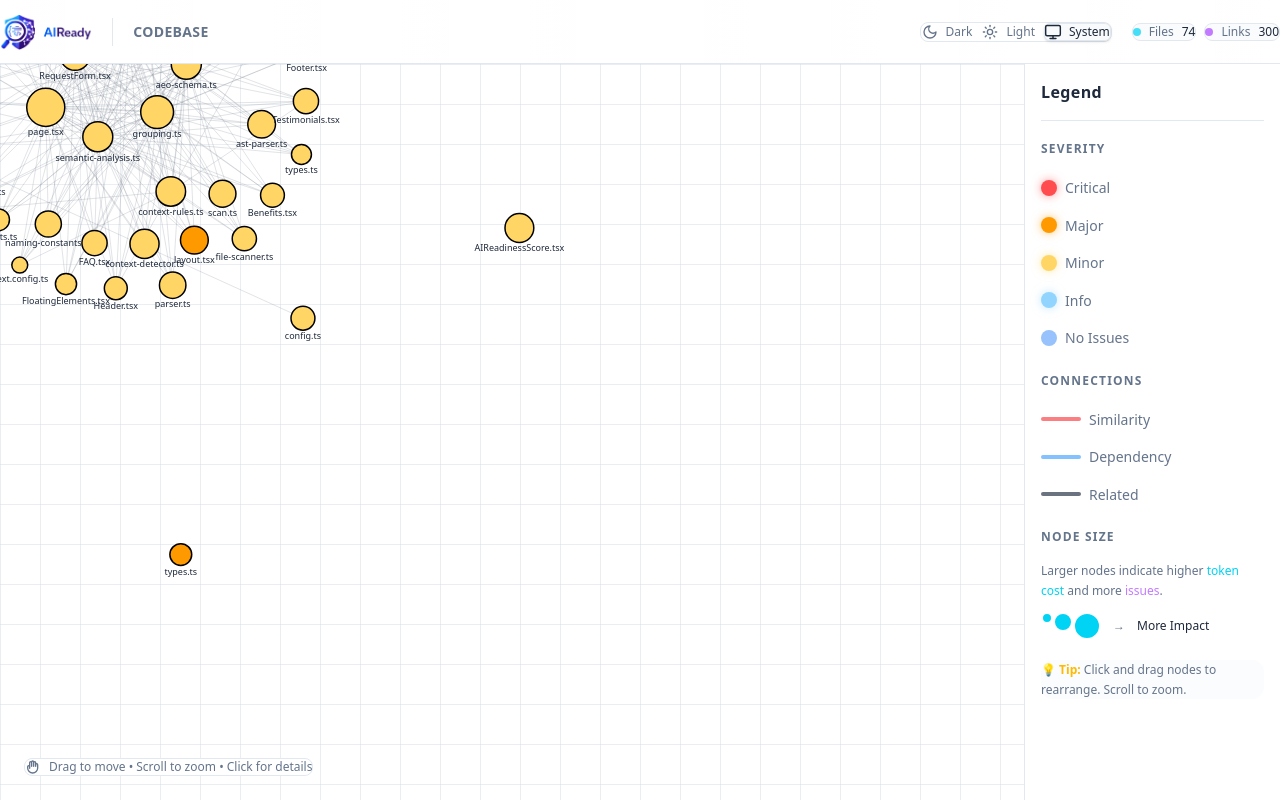
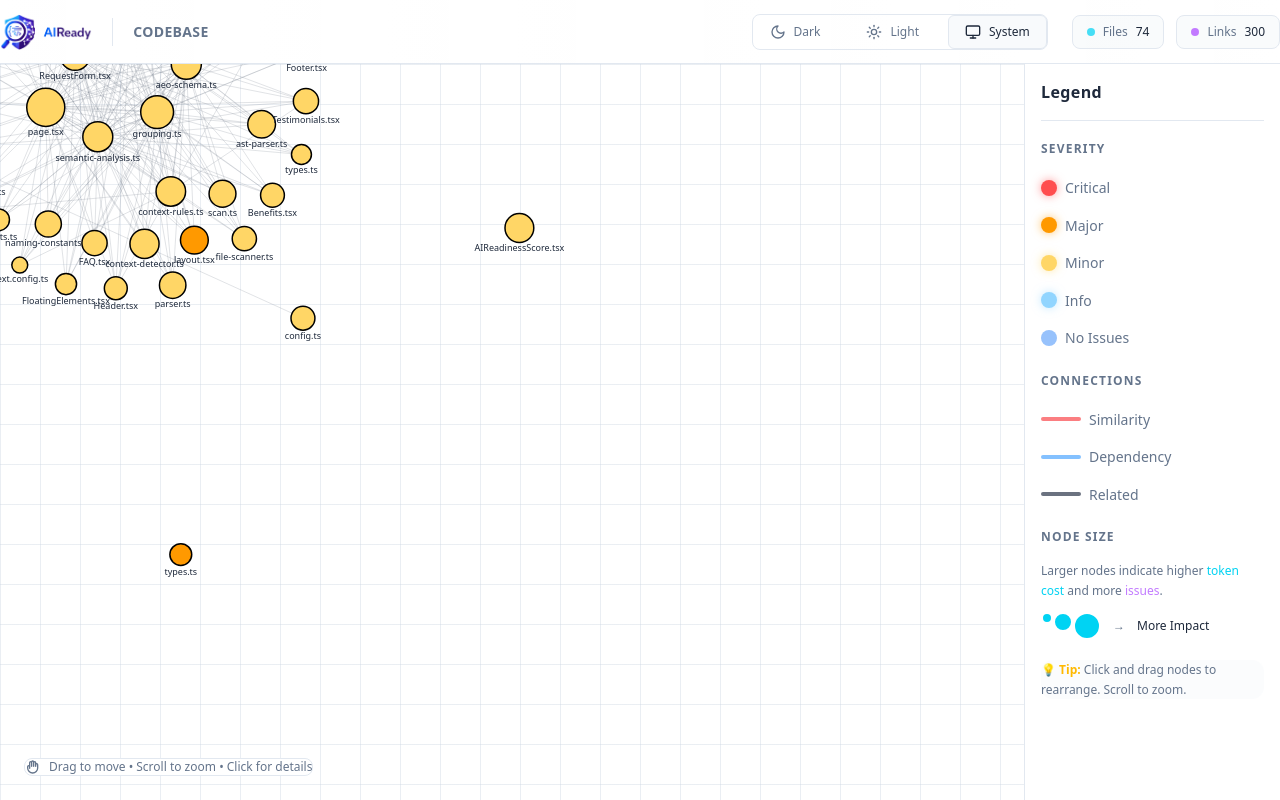
Before and after one commit to caopengau/aiready-visualizer, a React (Vite) app in the folder web/: page / in a window 1280 px wide. Built offline with nearby package versions, Linux system fonts and the light colour scheme.

Commit message:
chore: update visualizer navbar

```diff
--- a/web/src/components/Navbar.tsx
+++ b/web/src/components/Navbar.tsx
@@ -103,9 +103,9 @@ export function Navbar({ colors, theme, setTheme, data }: NavbarProps) {
         </h1>
       </div>
 
-      <div className="flex items-center gap-5 relative z-10">
+      <div className="flex items-center gap-6 relative z-10">
         {/* Modern Theme Toggle */}
-        <div className="flex items-center gap-2 px-3 py-1.5 rounded-lg border" style={{ borderColor: colors.panelBorder, backgroundColor: `${colors.panel}80` }}>
+        <div className="flex items-center rounded-lg border px-4 py-3" style={{ borderColor: colors.panelBorder, backgroundColor: `${colors.panel}80`, gap: '12px' }}>
           {[
             { key: 'dark', icon: MoonIcon, label: 'Dark' },
             { key: 'light', icon: SunIcon, label: 'Light' },
@@ -114,57 +114,50 @@ export function Navbar({ colors, theme, setTheme, data }: NavbarProps) {
             <button
               key={key}
               onClick={() => setTheme(key as Theme)}
-              className={`
-                group flex items-center gap-2 px-4 py-2 rounded-md text-xs font-medium
-                transition-all duration-200 ease-out
-                ${theme === key
-                  ? 'shadow-sm'
-                  : 'hover:bg-white/5'
-                }
-              `}
+              className="group flex items-center rounded-md text-xs font-medium transition-all duration-200"
               style={{
                 backgroundColor: theme === key ? colors.cardBg : 'transparent',
                 color: theme === key ? colors.text : colors.textMuted,
                 border: `1px solid ${theme === key ? colors.cardBorder : 'transparent'}`,
+                padding: '8px 16px',
+                gap: '8px',
               }}
               title={`Switch to ${label} theme`}
             >
               <Icon
-                className={`
-                  transition-transform duration-200
-                  ${theme === key ? 'scale-110' : 'scale-100 group-hover:scale-110'}
-                `}
+                className="transition-transform duration-200"
+                style={{ transform: theme === key ? 'scale(1.1)' : 'scale(1)' }}
               />
-              <span className="hidden sm:inline">{label}</span>
+              <span>{label}</span>
             </button>
           ))}
         </div>
 
         {data && (
-          <div className="flex items-center gap-2">
+          <div className="flex items-center" style={{ gap: '12px' }}>
             <div
-              className="px-3 py-1.5 rounded-lg border text-xs font-medium flex items-center gap-2"
+              className="rounded-lg border text-xs font-medium flex items-center"
               style={{
                 backgroundColor: `${colors.cardBg}cc`,
-                borderColor: colors.cardBorder
+                borderColor: colors.cardBorder,
+                padding: '8px 14px',
+                gap: '8px',
               }}
             >
-              <span
-                className="w-2 h-2 rounded-full bg-cyan-400 animate-pulse"
-              />
+              <span className="w-2 h-2 rounded-full bg-cyan-400 animate-pulse" />
               <span style={{ color: colors.textMuted }}>Files</span>
               <span style={{ color: colors.text }}>{data.nodes.length}</span>
             </div>
             <div
-              className="px-3 py-1.5 rounded-lg border text-xs font-medium flex items-center gap-2"
+              className="rounded-lg border text-xs font-medium flex items-center"
               style={{
                 backgroundColor: `${colors.cardBg}cc`,
-                borderColor: colors.cardBorder
+                borderColor: colors.cardBorder,
+                padding: '8px 14px',
+                gap: '8px',
               }}
             >
-              <span
-                className="w-2 h-2 rounded-full bg-purple-400"
-              />
+              <span className="w-2 h-2 rounded-full bg-purple-400" />
               <span style={{ color: colors.textMuted }}>Links</span>
               <span style={{ color: colors.text }}>{data.edges.length}</span>
             </div>
```
